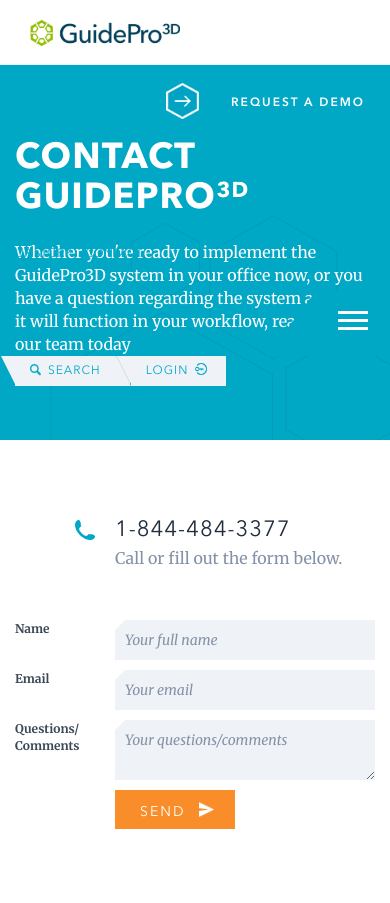
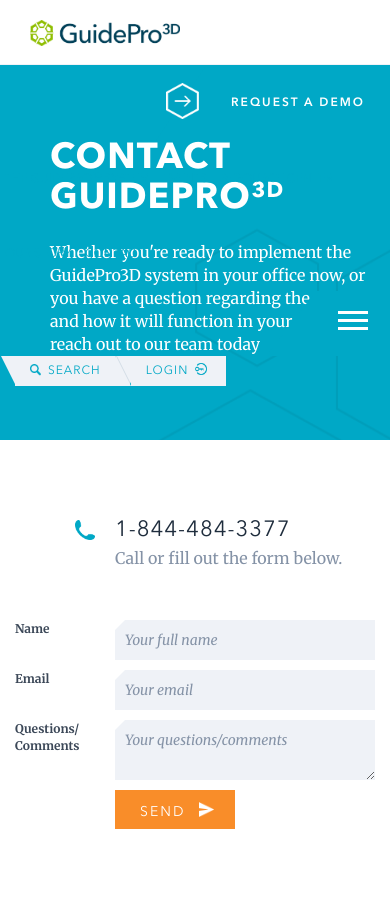
Before and after one commit to alexdaniels11/guidepro3d-website, a PHP site: page /twocolumn.php in a window 390 px wide. Shown: the top 903 px of the page. Run offline with PHP 8.4, Linux system fonts and the light colour scheme; some libraries are stand-ins or nearby versions.

Commit message:
css change

```diff
--- a/css/main.css
+++ b/css/main.css
@@ -780,9 +780,10 @@
   margin-top: 75px;
   background-color: #00a8c6;
   background-image: url(../img/hero-bg-2.png);
-  background-size: contain;
+  background-size: 700px;
   background-repeat: no-repeat;
-  background-position: 50px 150px; }
+  background-position: 50px 150px;
+  background-attachment: fixed; }
   .two-col-page-hero .left-col {
     padding-top: 75px;
     padding-bottom: 75px;
@@ -828,7 +829,7 @@
         background-repeat: no-repeat;
         color: #1F2D3D;
         letter-spacing: 1px;
-        font-size: 36px; }
+        font-size: 32px; }
       .two-col-page-hero .right-col .tel-link p {
         padding-left: 100px; }
 
@@ -955,7 +956,13 @@
     margin-right: 0; }
 
   header .header-logo img {
-    margin-left: 30px; } }
+    margin-left: 30px; }
+
+  .two-col-page-hero .left-col p {
+    max-width: 375px; }
+
+  .two-col-page-hero .left-col {
+    padding-left: 50px; } }
 @media (max-width: 991px) {
   .fixed-header header, .scrolling header {
     height: 65px; }
--- a/css/main.scss
+++ b/css/main.scss
@@ -869,9 +869,10 @@
 		margin-top: 75px;
 		background-color: $light-blue;
 		background-image: url(../img/hero-bg-2.png);
-		background-size: contain;
+		background-size: 700px;
 		background-repeat: no-repeat;
 		background-position: 50px 150px;
+		background-attachment: fixed;
 
 		.left-col {
 			padding-top: 75px;
@@ -930,7 +931,7 @@
 					background-repeat: no-repeat;
 					color: $darker-gray;
 					letter-spacing: 1px;
-					font-size: 36px;
+					font-size: 32px;
 				}
 
 				p {
@@ -1105,6 +1106,12 @@
 	header .header-logo img {
 		margin-left: 30px;
 	}
+	.two-col-page-hero .left-col p {
+		max-width: 375px
+	}
+	.two-col-page-hero .left-col {
+		padding-left: 50px;
+	}
 }
 
 @media (max-width: 991px) {
```
